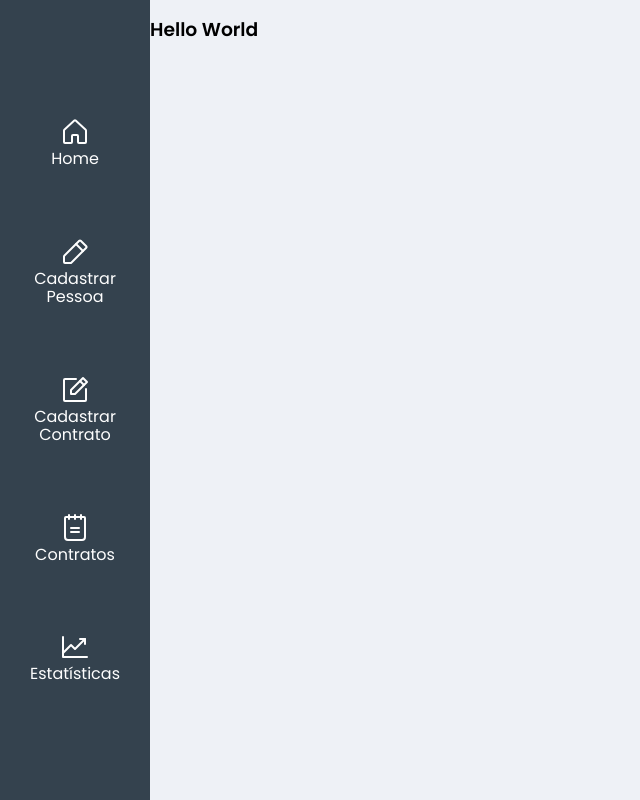
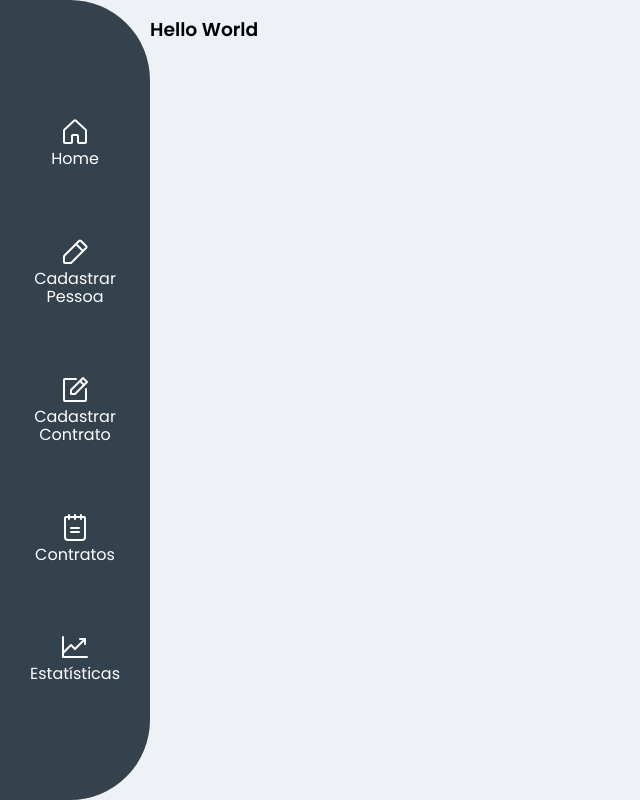
Before and after one commit to Abiscula/-registration-control, a React (Create React App) app: page / in a window 1280 px wide. Shown: the whole page, without its empty margins (0-640 px from the left). Built offline with nearby package versions, Linux system fonts and the light colour scheme.

Commit message:
ajustado bordas do menu

```diff
--- a/src/components/Menu/style.ts
+++ b/src/components/Menu/style.ts
@@ -8,6 +8,7 @@ export const Container = styled.main`
     height: 100vh;
     width: 150px;
     min-width: 150px;
+    border-radius: 0 80px 80px 0;
 
     nav {
         display: flex;
```
